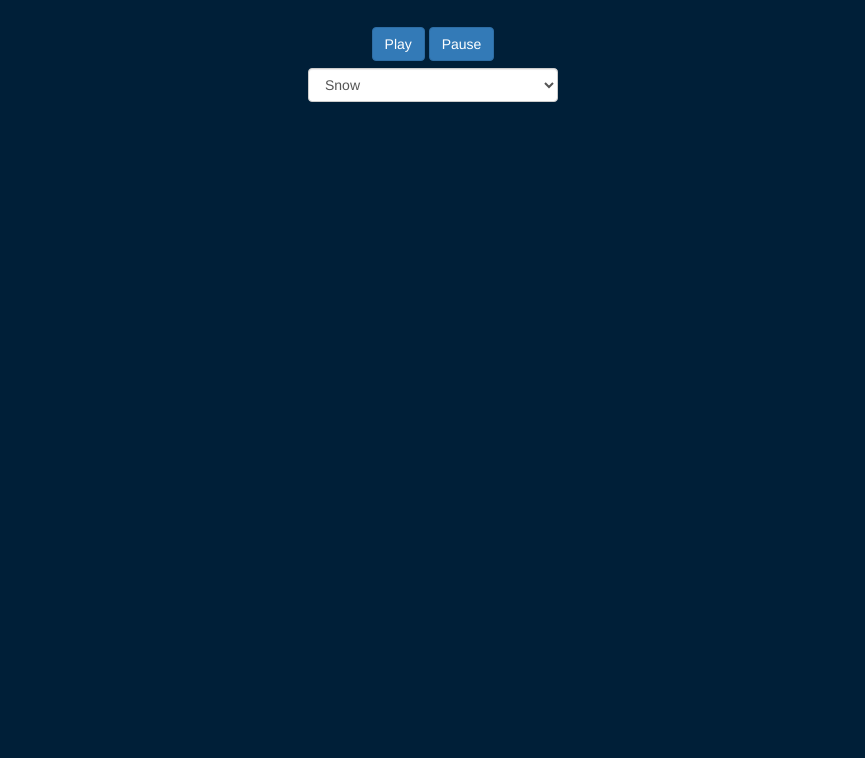
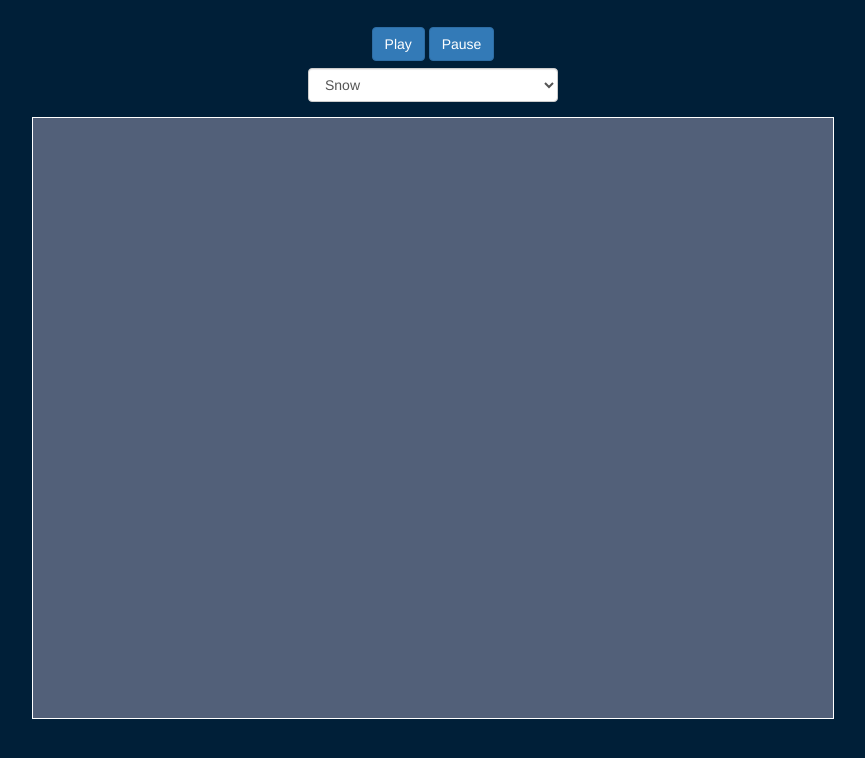
Before and after one commit to mcouture5/ParticleEngine, a website built with webpack: page index.html in a window 1280 px wide. Shown: the whole page, without its empty margins (207-1072 px from the left). Built offline with nearby package versions, Linux system fonts and the light colour scheme.

Commit message:
Forgot to update the path to the script.

```diff
--- a/index.html
+++ b/index.html
@@ -36,7 +36,7 @@
                 background: #526079;
             }
         </style>
-        <script src="build/particle-engine.js"></script>
+        <script src="dist/particle-engine.js"></script>
     </head>
     <body>
         <div id="container">
```
